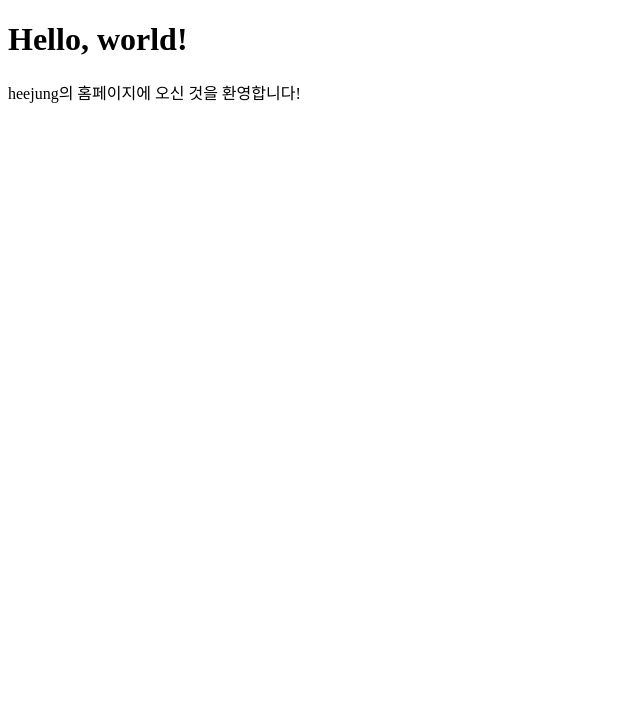
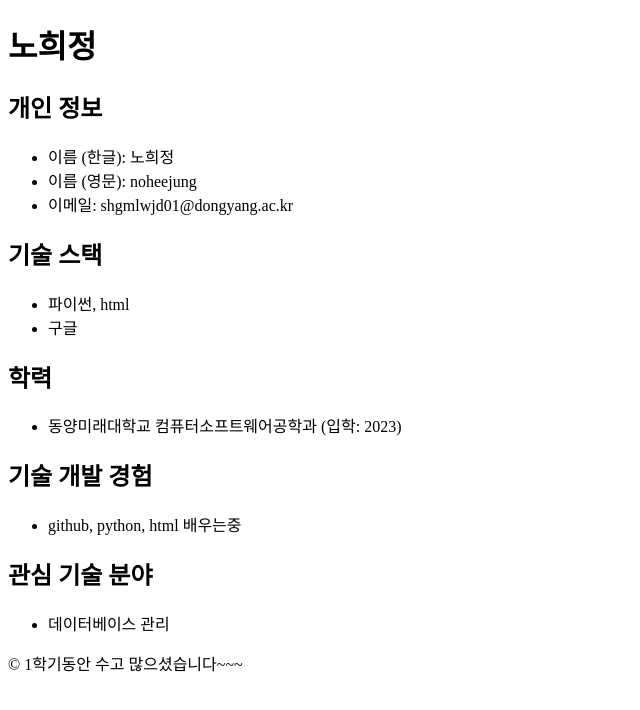
Before and after one commit to nohi2/nohi2.github.io, a plain HTML site: page index.html in a window 1280 px wide. Shown: the whole page, without its empty margins (0-640 px from the left). Drawn offline with Linux system fonts and the light colour scheme.

Commit message:
Update index.html

```diff
--- a/index.html
+++ b/index.html
@@ -1,10 +1,53 @@
 <!DOCTYPE html>
-<html>
+<html lang="ko">
 <head>
-<title>Hello, world!</title>
+  <meta charset="UTF-8">
+  <meta name="viewport" content="width=device-width, initial-scale=1.0">
+  <title>노희정 웹페이지</title>
+  <link rel="stylesheet" href="style.css">
 </head>
 <body>
-<h1>Hello, world!</h1>
-<p>heejung의 홈페이지에 오신 것을 환영합니다!</p>
+  <header>
+    <h1>노희정</h1>
+  </header>
+  <main>
+    <section class="profile">
+      <h2>개인 정보</h2>
+      <ul>
+        <li>이름 (한글): 노희정</li>
+        <li>이름 (영문): noheejung</li>
+        <li>이메일: shgmlwjd01@dongyang.ac.kr
+        </li>
+      </ul>
+    </section>
+    <section class="tech-stack">
+      <h2>기술 스택</h2>
+      <ul>
+        <li>파이썬,  html</li>
+        <li>구글</li>
+        </ul>
+    </section>
+    <section class="education">
+      <h2>학력</h2>
+      <ul>
+        <li>동양미래대학교 컴퓨터소프트웨어공학과 (입학: 2023)</li>
+      </ul>
+    </section>
+    <section class="experience">
+      <h2>기술 개발 경험</h2>
+      <ul>
+        <li>github, python, html 배우는중</li>
+        </ul>
+    </section>
+    <section class="interest">
+      <h2>관심 기술 분야</h2>
+      <ul>
+        <li>데이터베이스 관리</li>
+        </ul>
+    </section>
+  </main>
+  <footer>
+    <p>&copy; 1학기동안 수고 많으셨습니다~~~</p>
+  </footer>
 </body>
 </html>
```
